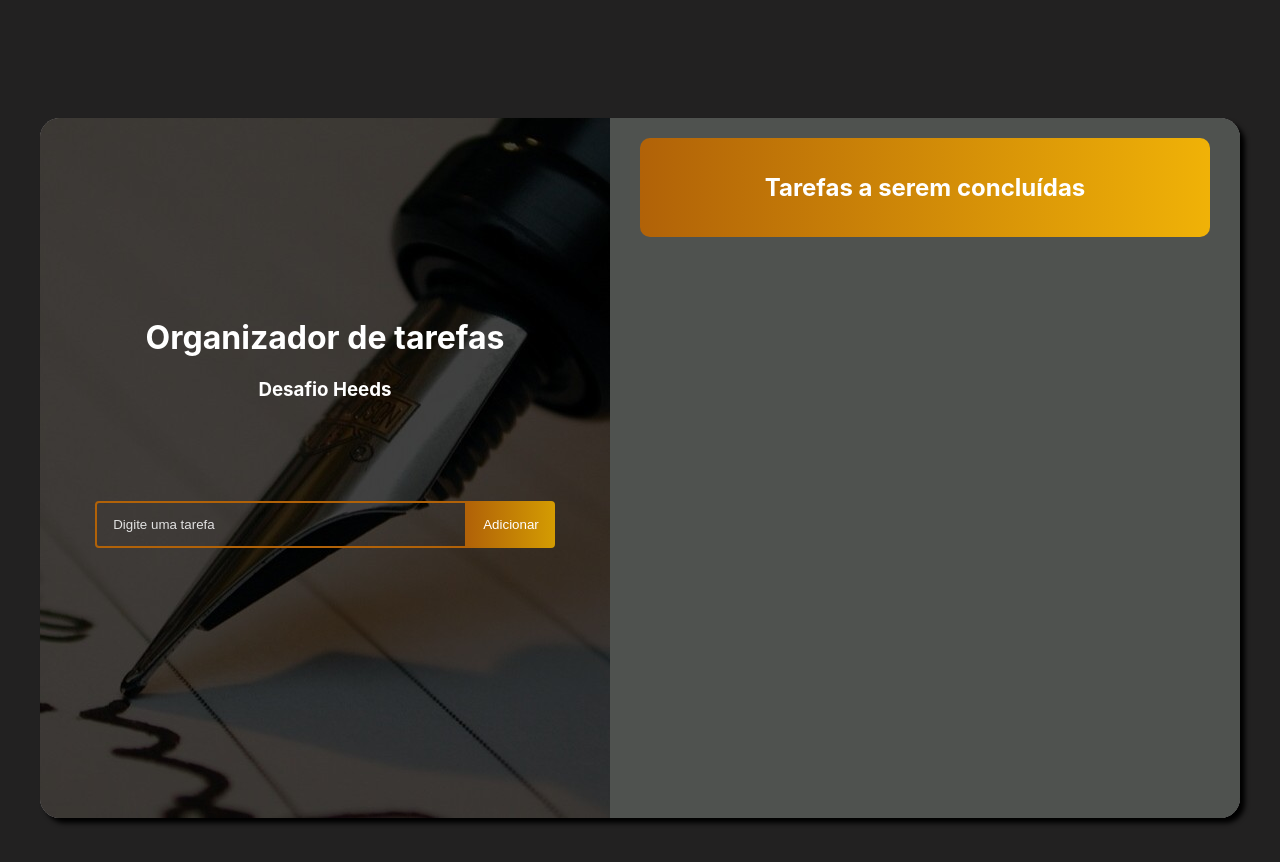
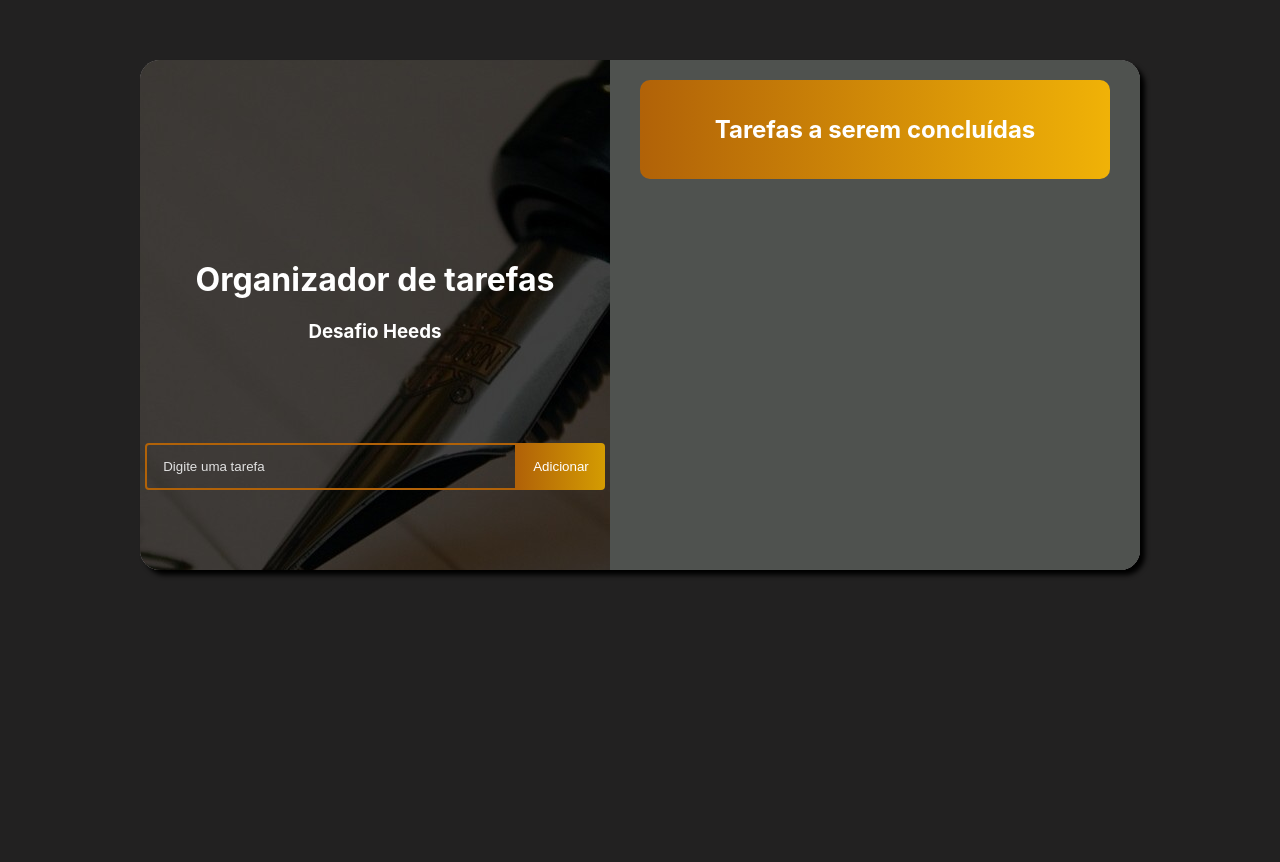
Before and after one commit to wilembergson/desafio-estagio-ts, a React (Create React App) app: page / in a window 1280 px wide. Shown: the top 862 px of the page. After the commit the page ends 800 px from the top, so only its background shows below. Built offline with nearby package versions, Linux system fonts and the light colour scheme.

Commit message:
Resolução

```diff
--- a/src/App.css
+++ b/src/App.css
@@ -5,11 +5,11 @@ body{
 .app{
     display: flex;
     flex-direction: column;
-    width: 1200px;
-    min-height: 700px;
+    width: 1000px;
+    min-height: 350px;
     background: #edeef3;
     text-align: center;
-    margin: 118px auto;
+    margin: 60px auto;
     border-radius: 20px;
     overflow: hidden;
     box-shadow: 5px 5px 5px black;
--- a/src/components/TarefasForm/TarefasForm.tsx
+++ b/src/components/TarefasForm/TarefasForm.tsx
@@ -3,7 +3,7 @@ import './TarefaForm.css'
 
 import { Task } from '../../tipos/Tipos'
 
-interface Props{
+type Props = {
     onSubmit: (n: Task) => void
     edit?: Task
 }
--- a/src/components/inicial/Inicial.css
+++ b/src/components/inicial/Inicial.css
@@ -1,6 +1,6 @@
 .inicial{
     display: flex;
-    min-height: 650px;
+    min-height: 450px;
     width: 100%;
     background: rgb(49, 46, 46);
     overflow: hidden;
@@ -8,18 +8,18 @@
 
 .lado-esquerdo{
     background-image: url('../../img/Fundo.jpg');
-    min-height: 690px;
+    min-height: 490px;
     width: 50%;
 
 }
 
 
 .lado-direito{
-    min-height: 690px;
+    min-height: 500px;
     width: 50%;
     background: rgb(79, 82, 79);
     overflow-y: scroll;
-    height: 650px;
+    height: 350px;
     padding: 5px 30px;
 }
 ::-webkit-scrollbar{
```
Also changed, not shown: src/components/Tarefa/Tarefa.tsx (+1 -8 lines), src/tipos/Tipos.ts (+7 -0 lines).
